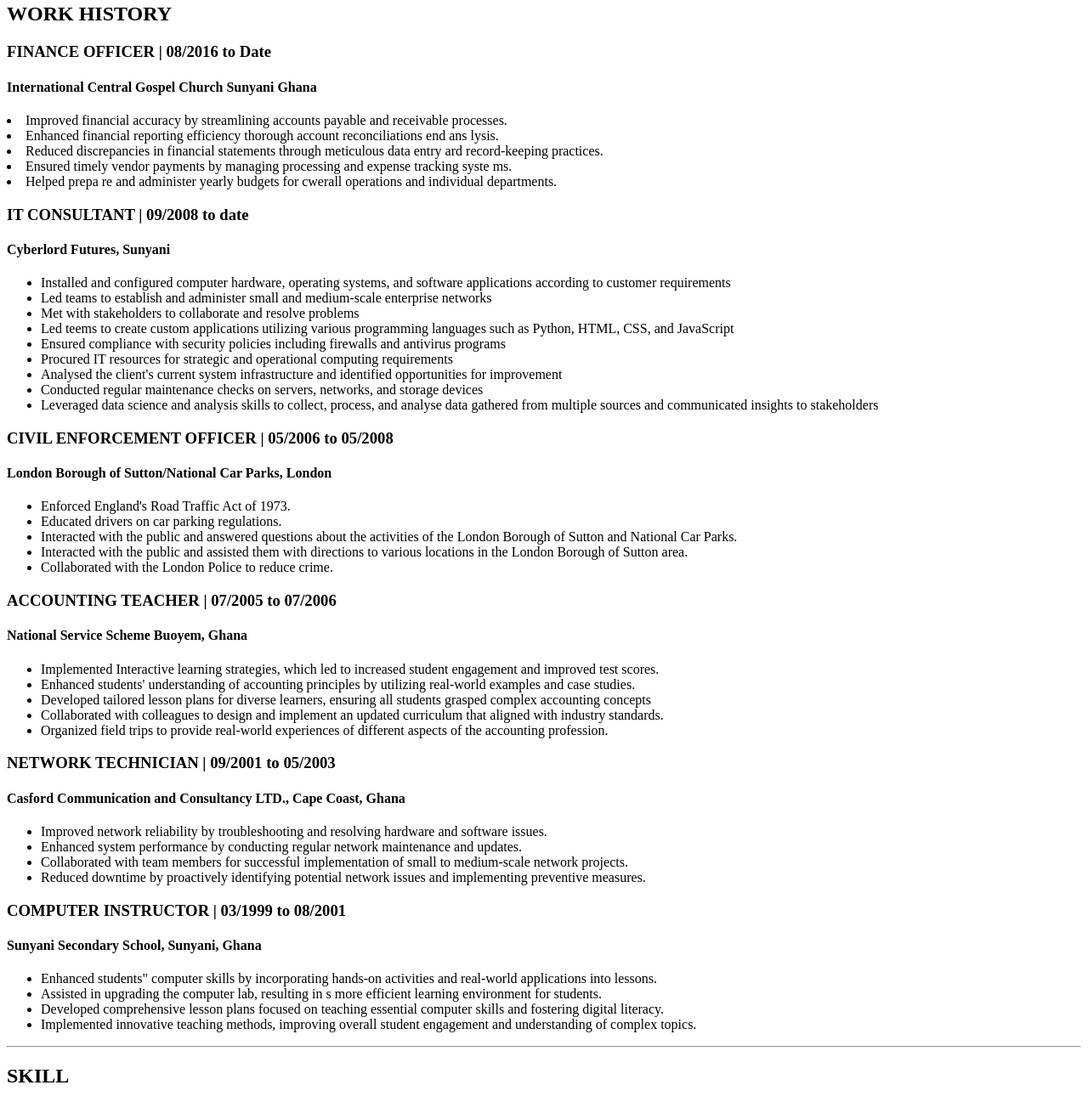
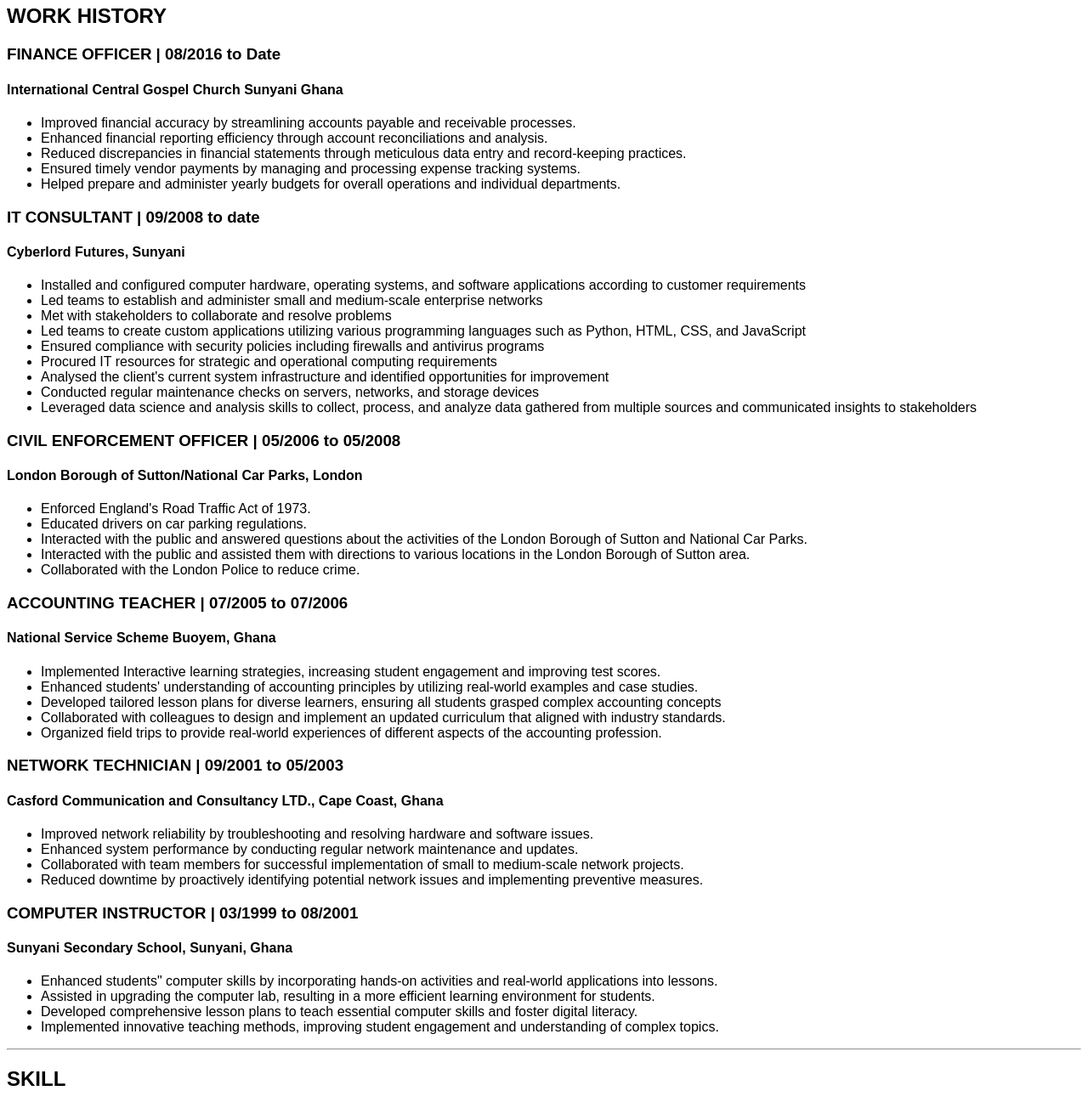
Before and after one commit to ffosah/portfolio, a plain HTML site: page public/resume.html in a window 1280 px wide. Shown: the part 677-1974 px from the top of the page at 85% size. Drawn offline with Linux system fonts and the light colour scheme.

Commit message:
Update resume.html

```diff
--- a/public/resume.html
+++ b/public/resume.html
@@ -5,7 +5,7 @@
     <meta name="viewport" content="width=device-width, initial-scale=1.0">
     <title>My Resume</title>
 </head>
-<body>
+<body style="font-family: Arial, Helvetica, sans-serif;">
     <a href="../index.html">Homepage</a>
     <h1>MY RESUME</h1><br>
     <h2>PROFESSIONAL SUMMARY</h2>
@@ -16,10 +16,10 @@
     </p>
     <hr>
     <h2>EDUCATION</h2>
-    <h3>University of The People | Passedena, United States</h3>
+    <h3>University of The People | Pasadena, United States</h3>
     <p>Master of Education in Advanced Teaching, 2021-2023 <br>GPA 3.95</p>
     <h3>University of Cape Coast | Cape Coast, Ghana</h3>
-    <p>Bachelor of Education in Social Sciences, Finance and Accounting specialisation, 2001-2005</p>
+    <p>Bachelor of Education in Social Sciences, Finance and Accounting specialization, 2001-2005</p>
     <h3>Professional Certificate in Data Science <br> Expected to graduate in 12/2024</h3>
     <p>WorldQuant University | New Orleans, United States</p>
     <h3>Professional Certificate in Data Analytics, Expected in 07/2024</h3>
@@ -28,24 +28,25 @@
     <h2>WORK HISTORY</h2>
     <h3>FINANCE OFFICER | 08/2016 to Date </h3>
     <h4>International Central Gospel Church Sunyani Ghana</h4>
-    <li>Improved financial accuracy by streamlining accounts payable and receivable processes.</li>
-    <li>Enhanced financial reporting efficiency thorough account reconciliations end ans lysis.</li>
-    <li>Reduced discrepancies in financial statements through meticulous data entry ard record-keeping practices.</li>
-    <li>Ensured timely vendor payments by managing 	processing and expense tracking syste ms.</li>
-    <li>Helped prepa re and administer yearly budgets for cwerall operations and individual departments.</li>
-
+    <ul>
+        <li>Improved financial accuracy by streamlining accounts payable and receivable processes.</li>
+        <li>Enhanced financial reporting efficiency through account reconciliations and analysis.</li>
+        <li>Reduced discrepancies in financial statements through meticulous data entry and record-keeping practices.</li>
+        <li>Ensured timely vendor payments by managing and processing expense tracking systems.</li>
+        <li>Helped prepare and administer yearly budgets for overall operations and individual departments.</li>
+    </ul>
     <h3>IT CONSULTANT | 09/2008 to date</h3>
     <h4>Cyberlord Futures, Sunyani</h4>
     <ul>
     <li>Installed and configured computer hardware, operating systems, and software applications according to customer requirements </li>
     <li>Led teams to establish and administer small and medium-scale enterprise networks</li>
     <li>Met with stakeholders to collaborate and resolve problems</li>
-    <li>Led teems to create custom applications utilizing various programming languages such as Python, HTML, CSS, and JavaScript</li>
+    <li>Led teams to create custom applications utilizing various programming languages such as Python, HTML, CSS, and JavaScript</li>
     <li>Ensured compliance with security policies including firewalls and antivirus programs</li>
     <li>Procured IT resources for strategic and operational computing requirements</li>
     <li>Analysed the client's current system infrastructure and identified opportunities for improvement</li>
     <li>Conducted regular maintenance checks on servers, networks, and storage devices</li>
-    <li>Leveraged data science and analysis skills to collect, process, and analyse data gathered from multiple sources and communicated insights to stakeholders</li>
+    <li>Leveraged data science and analysis skills to collect, process, and analyze data gathered from multiple sources and communicated insights to stakeholders</li>
     </ul>
     <h3>CIVIL ENFORCEMENT OFFICER | 05/2006 to 05/2008</h3>
     <h4>London Borough of Sutton/National Car Parks, London</h4>
@@ -59,7 +60,7 @@
     <h3>ACCOUNTING TEACHER | 07/2005 to 07/2006</h3>
     <h4>National Service Scheme Buoyem, Ghana</h4>
     <ul>
-        <li>Implemented Interactive learning strategies, which led to increased student engagement and improved test scores.</li>
+        <li>Implemented Interactive learning strategies, increasing student engagement and improving test scores.</li>
         <li>Enhanced students' understanding of accounting principles by utilizing  real-world examples and case studies.</li>
         <li>Developed tailored lesson plans for diverse learners, ensuring all students grasped complex accounting concepts</li>
         <li>Collaborated with colleagues to design and implement an updated curriculum that aligned with industry standards.</li>
@@ -77,9 +78,9 @@
     <h4>Sunyani Secondary School, Sunyani, Ghana</h4>
     <ul>
         <li>Enhanced students" computer skills by incorporating hands-on activities and real-world applications into lessons.</li>
-        <li>Assisted in upgrading the computer lab, resulting in s more efficient learning environment for students.</li>
-        <li>Developed comprehensive lesson plans focused on teaching essential computer skills and fostering digital literacy.</li>
-        <li>Implemented innovative teaching methods, improving overall student engagement and understanding of complex topics.</li>
+        <li>Assisted in upgrading the computer lab, resulting in a more efficient learning environment for students.</li>
+        <li>Developed comprehensive lesson plans to teach essential computer skills and foster digital literacy.</li>
+        <li>Implemented innovative teaching methods, improving student engagement and understanding of complex topics.</li>
     </ul>
     <hr>
     <h2>SKILL</h2>
```
